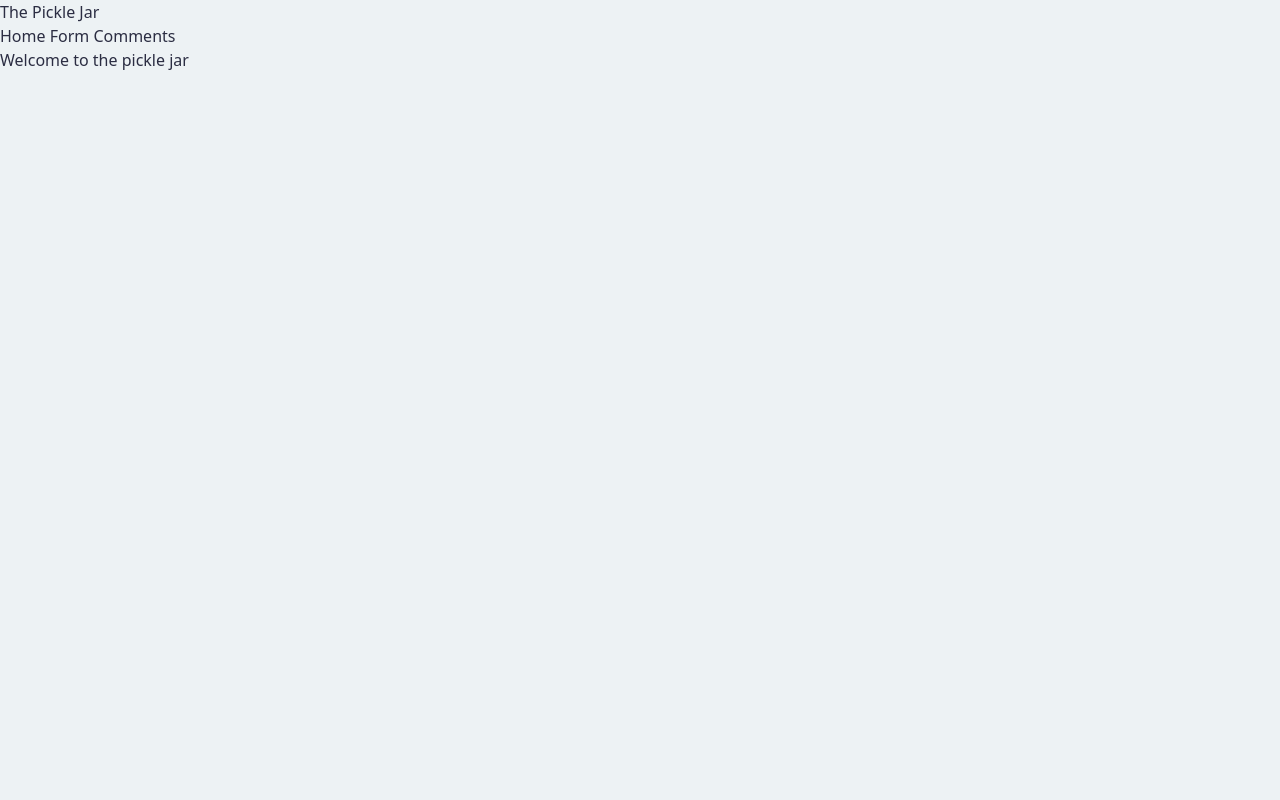
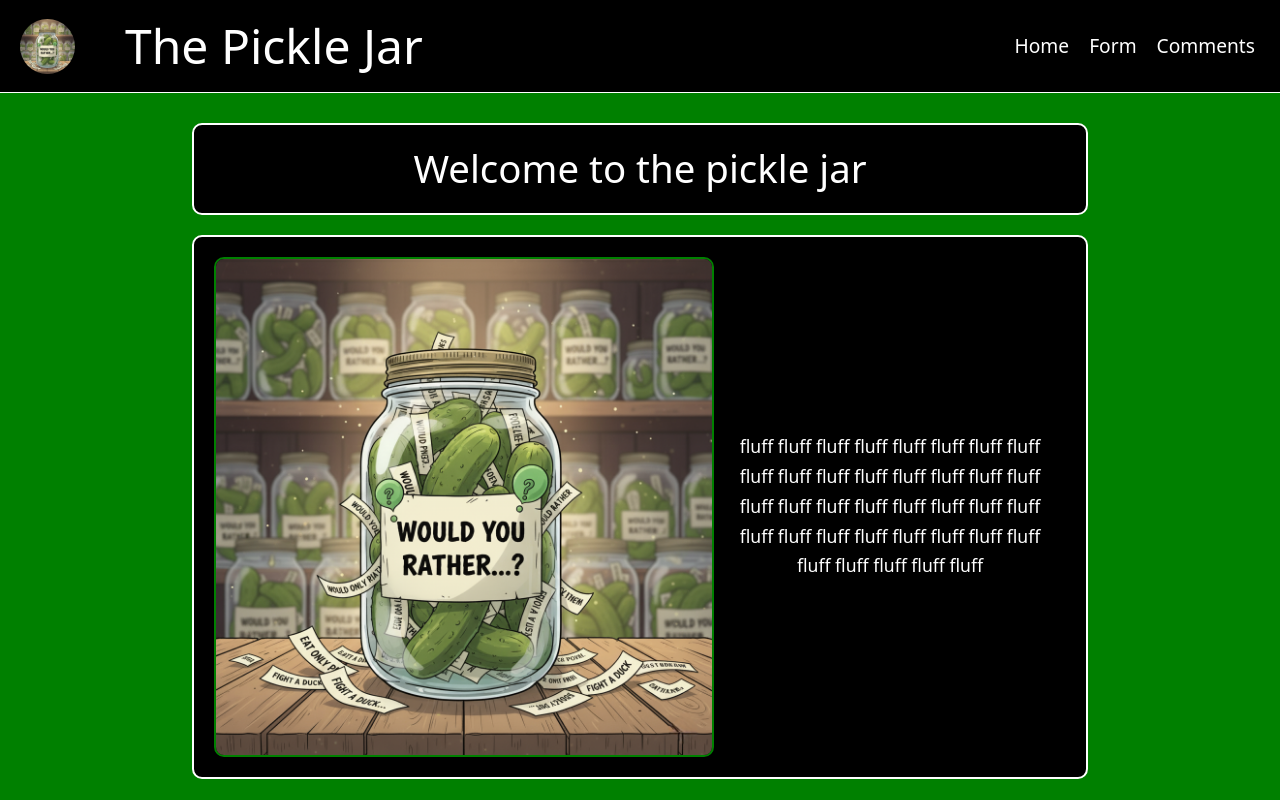
Before and after one commit to IndieMasco/TechEdWeek8Assignment, a Next.js app: page / in a window 1280 px wide. Built offline with nearby package versions, Linux system fonts and the light colour scheme.

Commit message:
done the basic styling for everything now ive just gotta fine tune it all

```diff
--- a/src/app/form/page.js
+++ b/src/app/form/page.js
@@ -34,12 +34,18 @@ export default async function FormPage() {
 
   return (
     <>
-      <h1>WOULD YOU RATHER!</h1>
-      <form action={handleSubmit}>
-        <fieldset>
-          <legend>Question</legend>
-          <label htmlFor="question_id">Would you rather:</label>
-          <select id="question_id" name="question_id" required>
+      <form action={handleSubmit} className="form-container">
+        <fieldset className="form-fieldset">
+          <legend className="form-legend">Question</legend>
+          <label htmlFor="question_id" className="form-label">
+            Would you rather:
+          </label>
+          <select
+            id="question_id"
+            name="question_id"
+            required
+            className="form-select"
+          >
             {questions.map((q) => (
               <option key={q.id} value={q.id}>
                 {q.question}
@@ -48,17 +54,22 @@ export default async function FormPage() {
           </select>
         </fieldset>
 
-        <fieldset>
-          <legend>Answer</legend>
-          <label htmlFor="name">Name: </label>
+        <fieldset className="form-fieldset">
+          <legend className="form-legend">Answer</legend>
+          <label htmlFor="name" className="form-label">
+            Name:{" "}
+          </label>
           <input
             type="text"
             name="name"
             required
             maxLength={255}
             placeholder="Yuki"
+            className="form-input"
           />
-          <label htmlFor="comment">Answer: </label>
+          <label htmlFor="comment" className="form-label">
+            Answer:{" "}
+          </label>
           <textarea
             type="text"
             name="comment"
@@ -66,9 +77,12 @@ export default async function FormPage() {
             minLength={1}
             maxLength={255}
             placeholder="I would rather ........"
+            className="form-textarea"
           />
         </fieldset>
-        <button type="submit">Submit</button>
+        <button type="submit" className="form-button">
+          Submit
+        </button>
       </form>
     </>
   );
--- a/src/app/globals.css
+++ b/src/app/globals.css
@@ -1,7 +1,264 @@
 @import "tailwindcss";
 
+/* === Basic === */
+
 :root {
-  background-color: #edf2f4;
-  color: #2b2d42;
+  background-color: green;
+  color: black;
   --font-mono: var(--font-geist-mono);
 }
+
+/* === Header.jsx === */
+
+.nav-container {
+  display: flex;
+  align-items: center;
+  justify-content: space-between;
+  background-color: black;
+  color: white;
+  padding: 10px;
+  border-bottom: 1px solid white;
+}
+
+.title-logo {
+  display: flex;
+  align-items: center;
+}
+
+.header-logo {
+  border-radius: 100px;
+  width: auto;
+  height: 55px;
+  margin-left: 10px;
+}
+
+.header-title {
+  padding-left: 50px;
+  font-size: 3rem;
+}
+
+.header-nav {
+  color: white;
+  padding-right: 15px;
+  font-size: 1.2rem;
+}
+
+.header-nav:hover {
+  color: green;
+}
+
+/* === home page.js === */
+
+.home-title {
+  text-align: center;
+  color: white;
+  font-size: 2.4rem;
+  margin-top: 30px;
+  margin-bottom: 20px;
+  border: 2px solid white;
+  background-color: black;
+  padding: 15px;
+  width: 70%;
+  margin-left: auto;
+  margin-right: auto;
+  border-radius: 10px;
+}
+
+.home-container {
+  display: flex;
+  align-items: center;
+  width: 70%;
+  margin: 0 auto;
+  padding: 20px;
+  border: 2px solid white;
+  background-color: black;
+  color: green;
+  border-radius: 10px;
+}
+
+.home-jar {
+  border: 2px solid green;
+  border-radius: 10px;
+}
+
+.home-text {
+  color: white;
+  text-align: center;
+  font-size: 1.1em;
+  line-height: 1.7;
+  margin: 15px;
+}
+
+/* === wouldyourather page.js === */
+
+.a-z,
+.z-a {
+  margin-left: 10px;
+  margin-right: 10px;
+}
+
+.question-container {
+  border: 2px solid white;
+  background-color: black;
+  color: white;
+  width: 50%;
+  margin: 0 auto;
+  margin-bottom: 10px;
+  padding: 10px 10px;
+}
+
+.question-text {
+  text-align: center;
+}
+
+/* === [wouldyouratherId] page.js === */
+
+.comment-title1 {
+  border: 2px solid white;
+  background-color: black;
+  color: white;
+  width: 50%;
+  margin: 0 auto;
+  margin-bottom: 10px;
+  margin-top: 10px;
+  padding: 10px;
+  text-align: center;
+}
+
+.comment-container {
+  border: 2px solid white;
+  background-color: black;
+  color: white;
+  width: 50%;
+  margin: 0 auto;
+  padding: 10px;
+}
+
+.comment-title2 {
+  color: white;
+  text-align: center;
+  margin-bottom: 15px;
+  padding-bottom: 5px;
+  border-bottom: 1px solid green;
+}
+
+.comment-card ul {
+  list-style: none;
+  padding: 0;
+  margin: 0;
+}
+
+.comment-card ul li {
+  background-color: black;
+  border: 2px solid white;
+  padding: 10px;
+  margin-bottom: 10px;
+  display: flex;
+  justify-content: space-between;
+  align-items: center;
+  border-radius: 10px;
+}
+
+.comment-delete {
+  background-color: red;
+  color: white;
+  padding: 5px 10px;
+  cursor: pointer;
+  border-radius: 10px;
+  font-size: 0.8em;
+}
+
+.comment-delete:hover {
+  background-color: darkred;
+}
+
+/* === form page.js === */
+
+.form-container {
+  border: 2px solid white;
+  background-color: black;
+  width: 70%;
+  margin: 0 auto;
+  padding: 20px;
+  display: flex;
+  flex-direction: column;
+  gap: 20px;
+  border-radius: 10px;
+  margin-top: 90px;
+}
+
+.form-fieldset {
+  border: 1px solid white;
+  padding: 15px;
+  display: flex;
+  flex-direction: column;
+  gap: 10px;
+  color: white;
+}
+
+.form-legend {
+  color: white;
+  font-size: 1.1em;
+  padding: 10px;
+  font-weight: bold;
+}
+
+.form-label {
+  margin-top: 5px;
+  color: white;
+}
+
+.form-input,
+.form-select,
+.form-textarea {
+  background-color: #333;
+  color: white;
+  border: 1px solid green;
+  padding: 10px;
+  margin-bottom: 5px;
+  border-radius: 10px;
+  font-size: 1rem;
+}
+
+.form-textarea {
+  resize: vertical;
+  min-height: 100px;
+}
+
+.form-button {
+  background-color: green;
+  color: black;
+  padding: 10px 15px;
+  cursor: pointer;
+  border-radius: 10px;
+  font-size: 1.1em;
+  font-weight: bold;
+}
+
+.form-button:hover {
+  background-color: darkgreen;
+  color: white;
+}
+
+/* === Footer.jsx === */
+
+.footer-container {
+  display: flex;
+  flex-direction: column;
+  background-color: black;
+  color: white;
+  padding: 10px 10px;
+  text-align: center;
+  width: 100%;
+  border-top: 1px solid white;
+}
+
+.footer-text {
+  font-size: 1rem;
+  margin-bottom: 5px;
+}
+
+.footer-links a {
+  margin-right: 10px;
+  margin-left: 10px;
+}
--- a/src/app/layout.js
+++ b/src/app/layout.js
@@ -1,6 +1,7 @@
 import { Geist_Mono } from "next/font/google";
 import "./globals.css";
 import Header from "@/components/Header";
+// import Footer from "@/components/Footer";
 
 const geistMono = Geist_Mono({
   variable: "--font-geist-mono",
@@ -18,6 +19,7 @@ export default function RootLayout({ children }) {
       <body className={`${geistMono.variable} antialiased`}>
         <Header />
         {children}
+        {/* <Footer /> */}
       </body>
     </html>
   );
--- a/src/app/page.js
+++ b/src/app/page.js
@@ -1,7 +1,26 @@
+import Image from "next/image";
+import PickleJar from "@/../public/images/PickleJar.png";
+
 export default function HomePage() {
   return (
     <>
-      <h1 className="home-title">Welcome to the pickle jar</h1>
+      <h2 className="home-title">Welcome to the pickle jar</h2>
+      <div className="home-container">
+        <Image
+          src={PickleJar}
+          alt="A pickle jar filled with would you rather questions"
+          className="home-jar"
+          placeholder="blur"
+          width={500}
+          height={200}
+        />
+        <p className="home-text">
+          fluff fluff fluff fluff fluff fluff fluff fluff fluff fluff fluff
+          fluff fluff fluff fluff fluff fluff fluff fluff fluff fluff fluff
+          fluff fluff fluff fluff fluff fluff fluff fluff fluff fluff fluff
+          fluff fluff fluff fluff{" "}
+        </p>
+      </div>
     </>
   );
 }
--- a/src/app/wouldyourather/[wouldyouratherId]/page.js
+++ b/src/app/wouldyourather/[wouldyouratherId]/page.js
@@ -12,7 +12,7 @@ async function deleteCommentAction(formData) {
   revalidatePath(`/wouldyourather/${ratherId}`);
 }
 
-export default async function WouldyouRatherPage({ params }) {
+export default async function WouldyouRatherIdPage({ params }) {
   const wouldyouratherId = params.wouldyouratherId;
 
   const ratherQuery = await db.query(
@@ -29,15 +29,17 @@ export default async function WouldyouRatherPage({ params }) {
 
   return (
     <>
-      <h1 className="comment-title1">{rather.question}</h1>
+      <h2 className="comment-title1">{rather.question}</h2>
       <div className="comment-container">
-        <h2 className="comment-title2">Comments</h2>
+        <h3 className="comment-title2">Comments</h3>
         <div className="comment-card">
           {comments.length > 0 ? (
             <ul>
               {comments.map((comment) => (
                 <li key={comment.id}>
-                  <strong>{comment.name}:</strong> {comment.comment}
+                  <p>
+                    <strong>{comment.name}:</strong> {comment.comment}
+                  </p>
                   <form action={deleteCommentAction}>
                     <input type="hidden" name="commentId" value={comment.id} />
                     <input
--- a/src/app/wouldyourather/page.js
+++ b/src/app/wouldyourather/page.js
@@ -18,14 +18,12 @@ export default async function WouldYouRatherPage({ searchParams }) {
 
   return (
     <>
-      <div className="a-z-constainer">
       <Link className="a-z" href={`${currentPath}?sort=asc`}>
         Sort by (A-Z){" "}
       </Link>
       <Link className="z-a" href={`${currentPath}?sort=desc`}>
         Sort by (Z-A)
       </Link>
-      </div>
       {rather.map((wouldYouRather) => {
         return (
           <div className="question-container" key={wouldYouRather.id}>
--- /dev/null
+++ b/src/components/Footer.jsx
@@ -0,0 +1,13 @@
+export default function Footer() {
+  return (
+    <>
+      <div className="footer-container">
+        <p className="footer-text">Made by S P J Clark</p>
+        <div className="footer-links">
+          <a href="https://github.com/IndieMasco">GitHub</a>
+          <a href="https://www.linkedin.com/in/sam-p-j-clark/">Linkedin</a>
+        </div>
+      </div>
+    </>
+  );
+}
--- a/src/components/Header.jsx
+++ b/src/components/Header.jsx
@@ -1,14 +1,29 @@
 import Link from "next/link";
+import Image from "next/image";
+import PickleJar from "@/../public/images/PickleJar.png";
 
 export default function Header() {
   return (
-    <header>
-      <h1 className="header-title">The Pickle Jar</h1>
-      <nav className="header-nav">
-        <Link href={"/"}>Home </Link>
-        <Link href={"/form"}>Form </Link>
-        <Link href={"/wouldyourather"}>Comments</Link>
+    <div className="nav-container">
+      <div className="title-logo">
+        <Image
+          src={PickleJar}
+          alt="A pickle jar filled with would you rather questions"
+          className="header-logo"
+        />
+        <h1 className="header-title">The Pickle Jar</h1>
+      </div>
+      <nav>
+        <Link className="header-nav" href={"/"}>
+          Home{" "}
+        </Link>
+        <Link className="header-nav" href={"/form"}>
+          Form{" "}
+        </Link>
+        <Link className="header-nav" href={"/wouldyourather"}>
+          Comments
+        </Link>
       </nav>
-    </header>
+    </div>
   );
 }
```
Also changed, not shown: public/images/PickleJar.png (added), 1 other file (tests, documents, lock files or other folders). Lines whose indentation alone changed are shown as unchanged.
